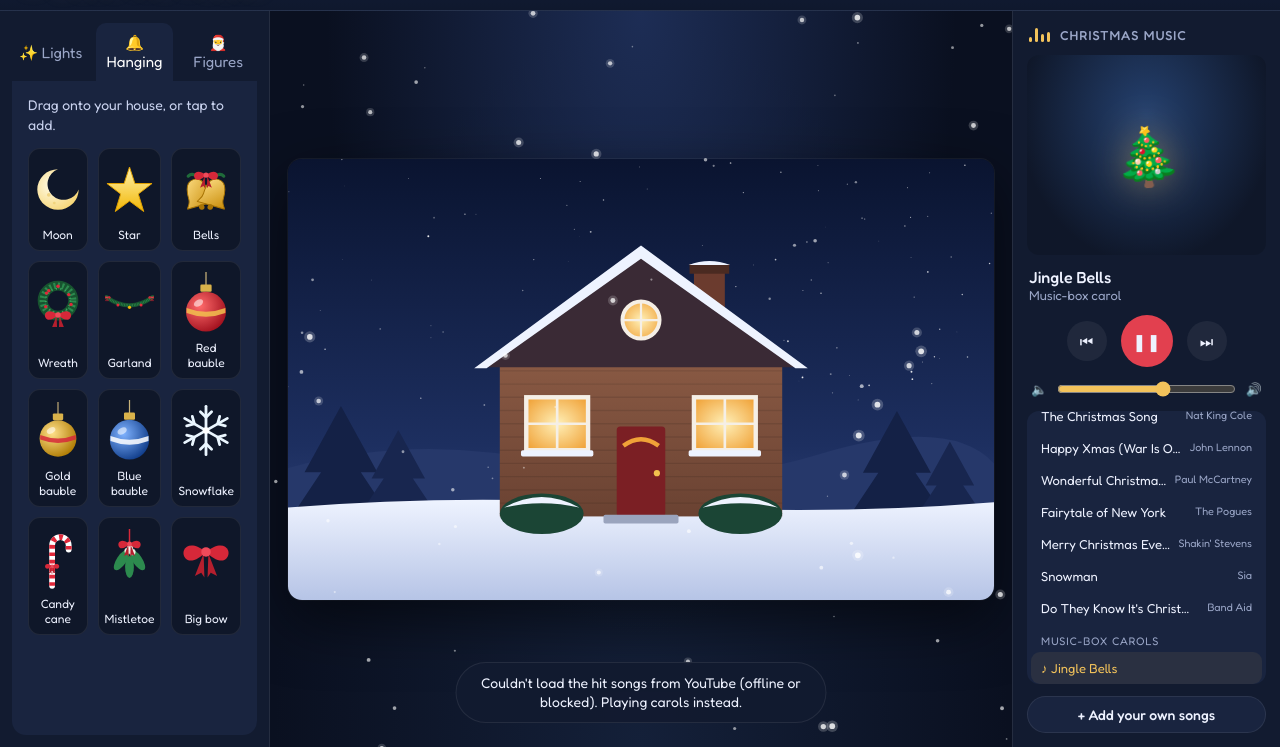
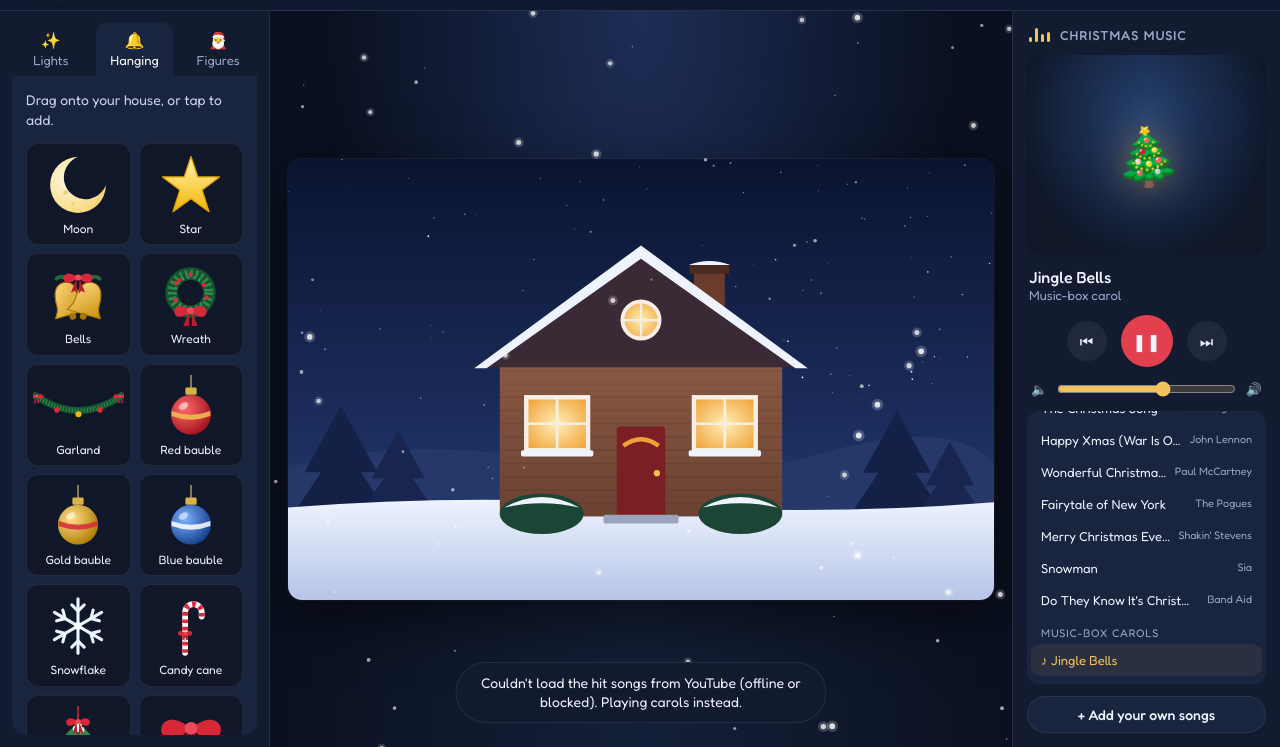
Before and after one commit to HatimMaterwala/decorate-your-house-for-christmas, a plain HTML site: page index.html in a window 1280 px wide. Both pictures are taken after a click on the button "🔔 Hanging". Shown: the part 53-800 px from the top of the page. Drawn offline with Linux system fonts and the light colour scheme; a web font is replaced by a local one.

Commit message:
Final Push for the day

```diff
--- a/css/styles.css
+++ b/css/styles.css
@@ -24,6 +24,14 @@ html, body {
 }
 
 button { font-family: inherit; }
+
+/* Dark, thin scrollbars to match the theme */
+* { scrollbar-width: thin; scrollbar-color: rgba(255,255,255,.18) transparent; }
+::-webkit-scrollbar { width: 8px; height: 8px; }
+::-webkit-scrollbar-track { background: transparent; }
+::-webkit-scrollbar-thumb { background: rgba(255,255,255,.18); border-radius: 8px; }
+::-webkit-scrollbar-thumb:hover { background: rgba(255,255,255,.3); }
+::-webkit-scrollbar-corner { background: transparent; }
 
 /* ---------- Top bar ---------- */
 .topbar {
@@ -82,8 +90,10 @@ input[type="range"] { accent-color: var(--gold); width: 110px; }
 .app {
   display: grid;
   grid-template-columns: 270px 1fr 268px;
+  grid-template-rows: minmax(0, 1fr);   /* columns stay within the screen height */
   height: calc(100% - 64px);
 }
+.app > * { min-height: 0; min-width: 0; }
 
 /* ---------- Inventory ---------- */
 .inventory {
@@ -95,21 +105,25 @@ input[type="range"] { accent-color: var(--gold); width: 110px; }
 }
 .tabs { display: flex; padding: 12px 12px 0; gap: 6px; }
 .tab {
-  flex: 1;
-  padding: 10px 6px;
+  flex: 1; min-width: 0;
+  display: flex; flex-direction: column; align-items: center; gap: 2px;
+  padding: 8px 4px;
   border: 0;
   border-radius: 10px 10px 0 0;
   background: transparent;
   color: var(--muted);
-  font-size: 15px;
+  font-size: 13px;
+  white-space: nowrap;
   cursor: pointer;
 }
+.tab-ico { font-size: 16px; line-height: 1.2; }
 .tab.active { background: var(--panel-2); color: #fff; }
 .panel {
   display: none;
   flex: 1;
   overflow-y: auto;
-  padding: 14px 16px 24px;
+  overflow-x: hidden;
+  padding: 14px 14px 24px;
   margin: 0 12px 12px;
   background: var(--panel-2);
   border-radius: 0 0 var(--radius) var(--radius);
@@ -134,7 +148,7 @@ input[type="range"] { accent-color: var(--gold); width: 110px; }
 .dots { display: inline-flex; gap: 3px; }
 .dots i { width: 9px; height: 9px; border-radius: 50%; display: block; box-shadow: 0 0 6px currentColor; }
 
-.grid { display: grid; grid-template-columns: repeat(3, 1fr); gap: 10px; margin-top: 12px; }
+.grid { display: grid; grid-template-columns: repeat(auto-fill, minmax(70px, 1fr)); gap: 8px; margin-top: 12px; }
 .tile {
   display: flex; flex-direction: column; align-items: center; justify-content: space-between;
   gap: 6px;
@@ -145,8 +159,10 @@ input[type="range"] { accent-color: var(--gold); width: 110px; }
   color: var(--text);
   font-size: 12px;
   cursor: grab;
+  min-width: 0;
   transition: transform .12s, border-color .2s;
 }
+.tile span { max-width: 100%; text-align: center; line-height: 1.2; overflow-wrap: anywhere; }
 .tile:hover { transform: translateY(-2px); border-color: var(--gold); }
 .tile img { width: 100%; height: 62px; object-fit: contain; pointer-events: none; }
 
@@ -245,6 +261,7 @@ input[type="range"] { accent-color: var(--gold); width: 110px; }
   display: flex; flex-direction: column; gap: 12px;
   padding: 14px;
   min-height: 0; min-width: 0;
+  overflow-y: auto;
 }
 .music-heading {
   margin: 2px 2px 0; display: flex; align-items: center; gap: 10px;
@@ -304,7 +321,7 @@ input[type="range"] { accent-color: var(--gold); width: 110px; }
 
 .tracklist {
   list-style: none; margin: 0; padding: 4px;
-  flex: 1; min-height: 120px; overflow-y: auto;
+  flex: 1 1 auto; min-height: 96px; overflow-y: auto;
   background: var(--panel-2); border-radius: 12px;
 }
 .tracklist li {
@@ -324,8 +341,17 @@ input[type="range"] { accent-color: var(--gold); width: 110px; }
 /* ---------- Medium screens: slimmer side columns so the canvas keeps its space ---------- */
 @media (max-width: 1200px) {
   .app { grid-template-columns: 240px 1fr 236px; }
-  .grid { grid-template-columns: repeat(2, 1fr); }
   .tracklist li small { display: none; }
+}
+
+/* ---------- Short screens (laptops, zoomed-in browsers): tighter music panel ---------- */
+@media (max-height: 720px) and (min-width: 861px) {
+  .music-heading { display: none; }
+  .music-panel { gap: 8px; padding: 10px 12px; }
+  .controls button { width: 36px; height: 36px; }
+  .controls button.play { width: 44px; height: 44px; }
+  .tracklist { min-height: 72px; }
+  .music-panel .add-songs { padding: 7px 12px; }
 }
 
 /* ---------- Mobile: canvas, then music, then decorations ---------- */
@@ -341,5 +367,4 @@ input[type="range"] { accent-color: var(--gold); width: 110px; }
   .inventory { order: 3; border-right: 0; }
   .tracklist { max-height: 260px; }
   .tracklist li small { display: inline; }
-  .grid { grid-template-columns: repeat(4, 1fr); }
 }
--- a/index.html
+++ b/index.html
@@ -29,9 +29,9 @@
   <div class="app">
     <aside class="inventory">
       <nav class="tabs">
-        <button class="tab active" data-tab="lights">✨ Lights</button>
-        <button class="tab" data-tab="hanging">🔔 Hanging</button>
-        <button class="tab" data-tab="figures">🎅 Figures</button>
+        <button class="tab active" data-tab="lights"><span class="tab-ico">✨</span>Lights</button>
+        <button class="tab" data-tab="hanging"><span class="tab-ico">🔔</span>Hanging</button>
+        <button class="tab" data-tab="figures"><span class="tab-ico">🎅</span>Figures</button>
       </nav>
 
       <section class="panel active" id="panel-lights">
--- a/js/app.js
+++ b/js/app.js
@@ -617,7 +617,11 @@
       list.appendChild(li);
     });
     const cur = list.querySelector('li.current');
-    if (cur) cur.scrollIntoView({ block: 'nearest' });
+    if (cur) {
+      const top = cur.offsetTop - list.offsetTop, bottom = top + cur.offsetHeight;
+      if (top < list.scrollTop) list.scrollTop = top - 30;
+      else if (bottom > list.scrollTop + list.clientHeight) list.scrollTop = bottom - list.clientHeight + 8;
+    }
   });
 
   playBtn.onclick = () => Music.toggle();
```
